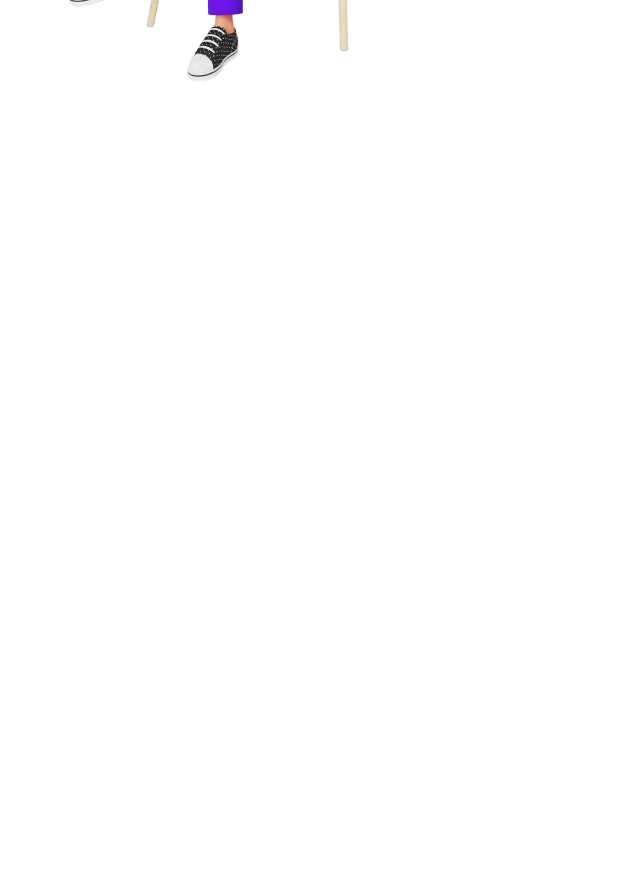
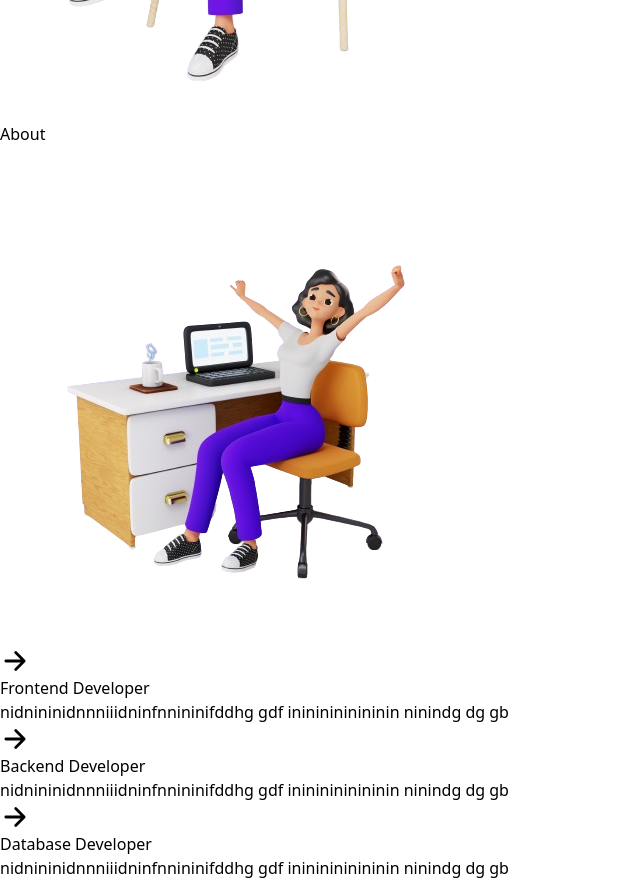
Before and after one commit to Anujharad/Portfolio, a React (Vite) app: page / in a window 1280 px wide. Shown: the part 600-1480 px from the top of the page, without its empty margins (0-640 px from the left). Before the commit the page ends 800 px from the top, so only its background shows below. Built offline with nearby package versions, Linux system fonts and the light colour scheme.

Commit message:
about modified

```diff
--- a/package.json
+++ b/package.json
@@ -12,7 +12,8 @@
   "dependencies": {
     "@remixicon/react": "^4.6.0",
     "react": "^19.1.0",
-    "react-dom": "^19.1.0"
+    "react-dom": "^19.1.0",
+    "react-icons": "^5.5.0"
   },
   "devDependencies": {
     "@eslint/js": "^9.30.1",
--- a/src/App.jsx
+++ b/src/App.jsx
@@ -1,3 +1,4 @@
+import About from "./Components/About/About";
 import Home from "./Components/Home/Home";
 import { Navbar } from "./Components/Navbar/Navbar";
 
@@ -6,6 +7,7 @@ function App(){
    <div className="bg-slate-900 h-auto w-full overflow-hidden">
     <Navbar></Navbar>
     <Home></Home>
+    <About />
    </div>
   );
 }
--- a/src/Components/About/About.jsx
+++ b/src/Components/About/About.jsx
@@ -1,8 +1,48 @@
 import React from 'react'
+import AboutImg from "../../assets/7358653-removebg-preview.png";
+import { IoArrowForward } from "react-icons/io5";
 
 const About = () => {
   return (
-    <div>About</div>
+    <div className='text-white md:flex overflow-hidden item-center md:flex-wrap md:justify-between bg-black shadow-xl mx-0 md:mx-20 bg-opacity-30 rounded-lg p-12'>
+      <div >
+       <h2 className='text=2xl md:text-4xl font-bold'>About</h2>
+      <div className='md:flex flex-wrap  flex-col md:flex-row item-center'>
+        <img className="md:h-80" src={AboutImg}  alt=""></img>
+        <ul className='md:mt-6'>
+          <div className='flex gap-3 py-4'>
+            <IoArrowForward size={30} className=''/>
+            <span className='w-96'>
+              <h1 className='text-xl md:text-2xl font-semibold leading-normal'> Frontend Developer</h1>
+              <p className='text-sm md:text-md leading-tight'>nidnininidnnniiidninfnnininifddhg gdf
+                inininininininin ninindg dg gb </p>
+            </span>
+
+          </div>
+          <div className='flex gap-3 py-4'>
+            <IoArrowForward size={30} className='mt'/>
+            <span className='w-96'>
+              <h1 className='text-xl md:text-2xl font-semibold leading-normal'> Backend Developer</h1>
+              <p className='text-sm md:text-md leading-tight'>nidnininidnnniiidninfnnininifddhg gdf
+                inininininininin ninindg dg gb </p>
+            </span>
+
+          </div>
+          <div className='flex gap-3 py-4'>
+            <IoArrowForward size={30} className=''/>
+            <span className='w-96'>
+              <h1 className='text-xl md:text-2xl font-semibold leading-normal'> Database Developer</h1>
+              <p className='text-sm md:text-md leading-tight'>nidnininidnnniiidninfnnininifddhg gdf
+                inininininininin ninindg dg gb </p>
+            </span>
+
+          </div>
+        </ul>
+       </div>
+
+      </div>
+    </div>
+
   )
 }
 
--- a/src/Components/Home/Home.jsx
+++ b/src/Components/Home/Home.jsx
@@ -7,7 +7,8 @@ const Home = () => {
     <div className='md:w-2/4 md:pt-10'>
       <h1 className='text-3xl md:text-6xl font-bold flex leading-normal tracking-tighter'> Hello I am Jagruti</h1>
       <p className="text-sm md:text-2xl tracking-tight">
-       ghfhf fdhfd fg dfg fg dfg df dfg dgf dfg
+       ghfhf fdhfd fg dfg fg dfg df jjjikkkkkkkkk
+
       </p>
 
     <button className='mt-5 md:mt-10 py-2 px-3 text-sm md:text-lg md:py-2 md:px-2 hover:opacity-85 duration-300 hover:scale-105 font-semibold rounded-3xl bg-slate-500'>Contact Me</button>
```
Also changed, not shown: 1 other file (tests, documents, lock files or other folders).
